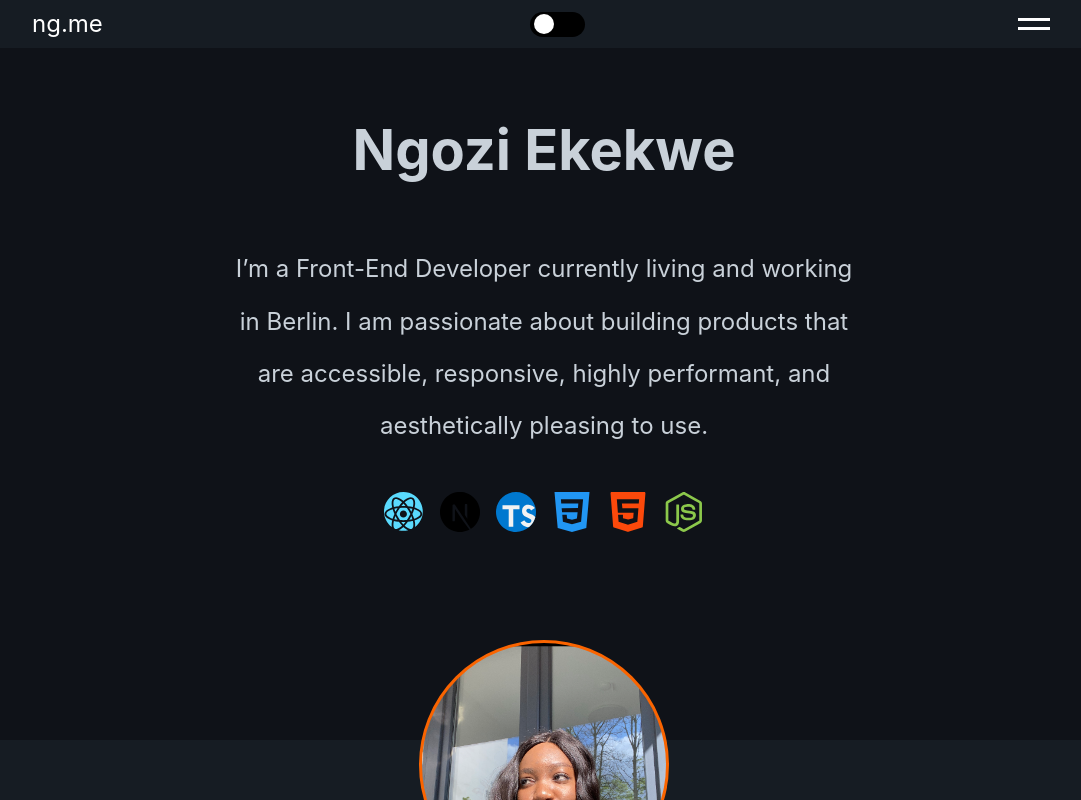
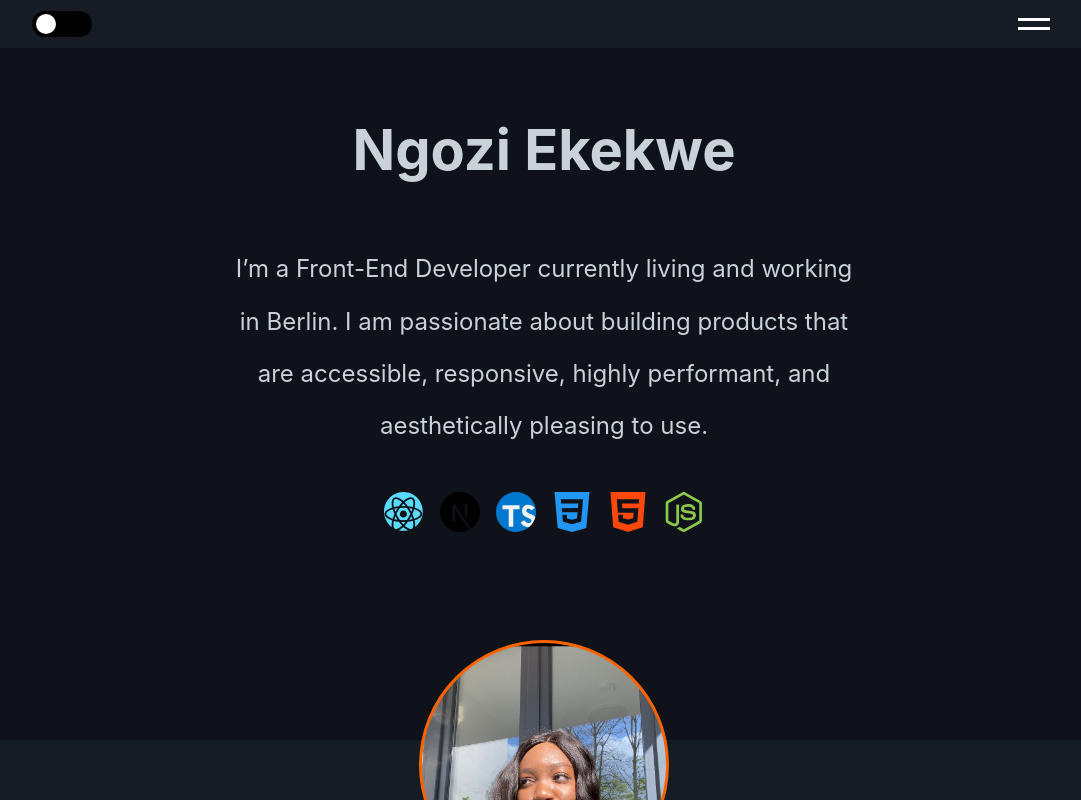
Before and after one commit to ngozi-ekekwe/ngozi.dev, a Next.js app: page / in a window 1280 px wide. Shown: the top 800 px of the page, without its empty margins (96-1177 px from the left). Built offline with nearby package versions, Linux system fonts and the light colour scheme.

Commit message:
remove logo

```diff
--- a/components/Header.js
+++ b/components/Header.js
@@ -9,9 +9,6 @@ function Header({ setIsActive, isActive, setCurrentTheme, currentTheme }) {
     <HeaderWrapper>
       <StyledHeader>
         <Nav>
-          <Logo href="/" id="logo">
-            ng.me
-          </Logo>
           <ThemeSelector
             setCurrentTheme={setCurrentTheme}
             currentTheme={currentTheme}
--- a/components/ThemeSelector.js
+++ b/components/ThemeSelector.js
@@ -21,7 +21,6 @@ const ThemeSelectorStyled = styled.section`
   min-height: 4vh;
   width: 100%;
   display: flex;
-  justify-content: center;
   align-items: center;
   color: white;
 `;
@@ -34,9 +33,9 @@ const ToggleWrapper = styled.div`
 
 const Label = styled.label`
   display: inline-block;
-  height: 25px;
+  height: 26px;
   position: relative;
-  width: 55px;
+  width: 60px;
 `;
 
 const Slider = styled.div`
--- a/pages/index.js
+++ b/pages/index.js
@@ -22,7 +22,7 @@ export default function Home({ setCurrentTheme, currentTheme }) {
           name="keywords"
           content="Nextjs, React, Developer, Berlin, Germany,"
         ></meta>
-         <meta name="viewport" content="width=device-width,initial-scale=1" />
+         <meta name="viewport" content="width=device-width, initial-scale=1.0"></meta>
         <meta name="msapplication-TileColor" content="#4831D8" />
         <meta
           name="description"
@@ -63,7 +63,7 @@ export default function Home({ setCurrentTheme, currentTheme }) {
         <Journey />
         <Articles />
         <Sidebar isActive={isActive} />
-        <Cursor />
+        {/* <Cursor /> */}
       </main>
       <Footer />
     </>
--- a/styles/globals.css
+++ b/styles/globals.css
@@ -1,5 +1,6 @@
 html,
 body {
+  height: 100%;
   padding: 0;
   margin: 0;
   font-family: -apple-system, BlinkMacSystemFont, Segoe UI, Roboto, Oxygen,
```
